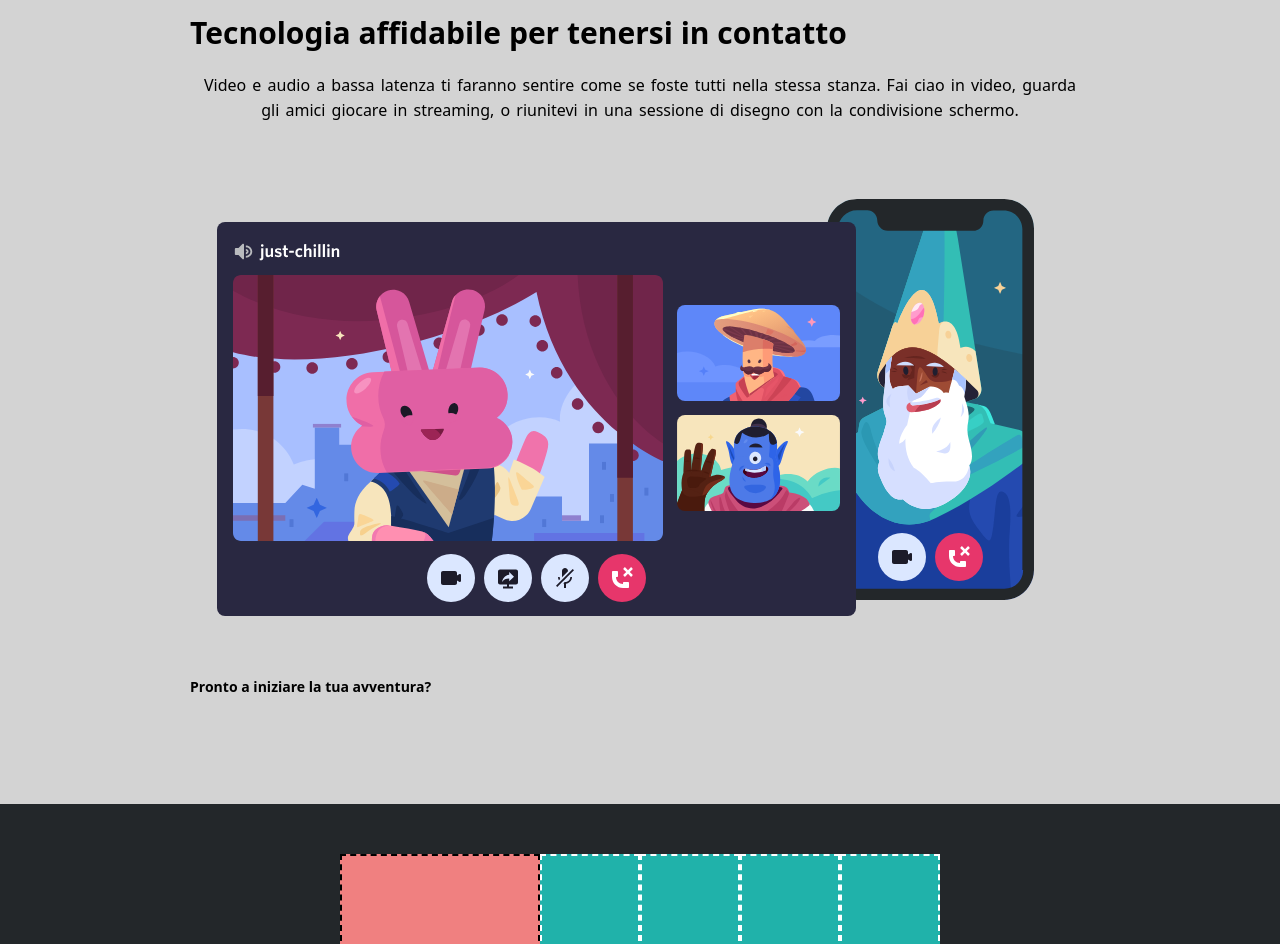
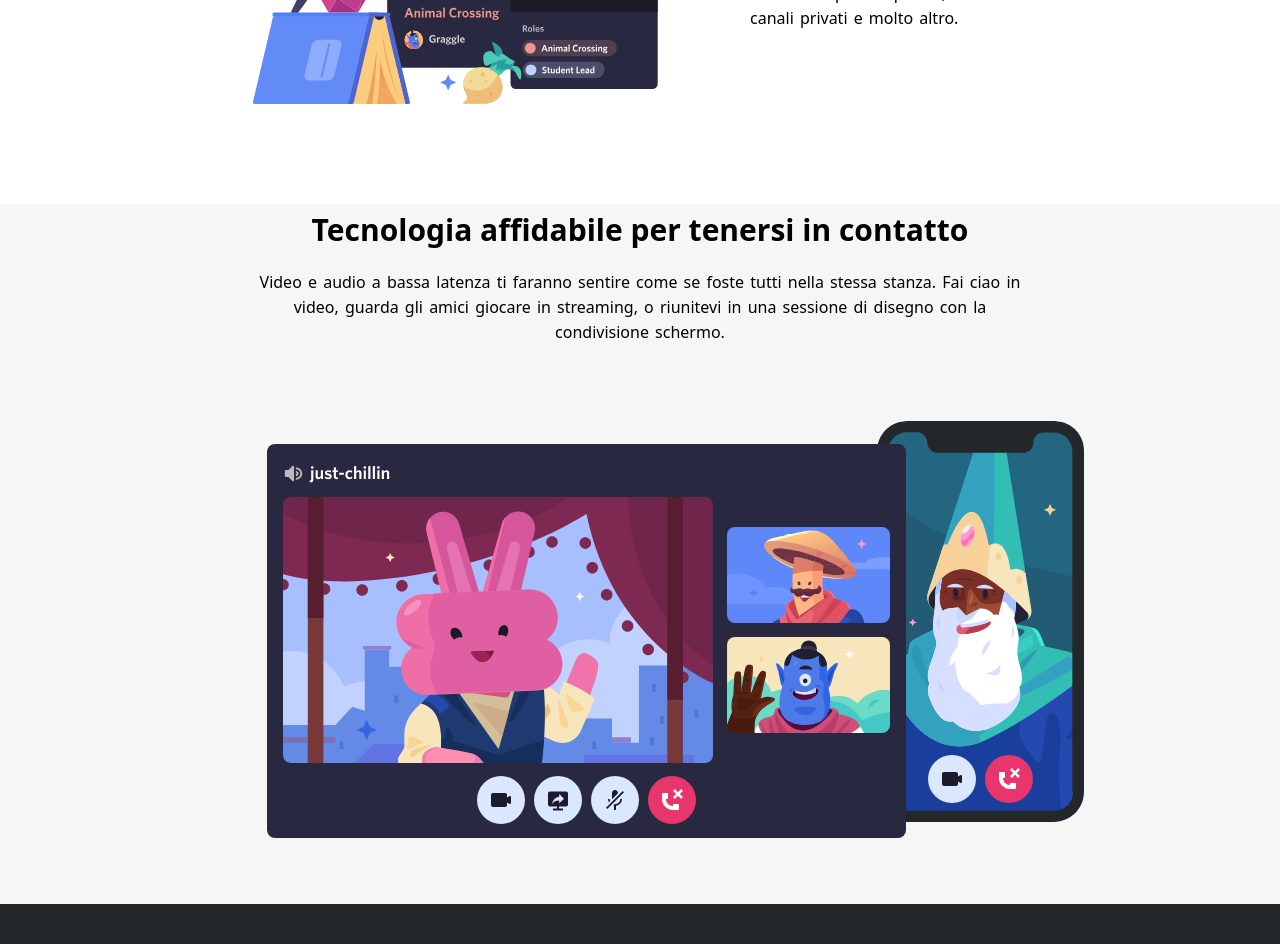
Before and after one commit to maricamola/htmlcss-discord, a plain HTML site: page index.html in a window 1280 px wide. Shown: the part 1856-2800 px from the top of the page. Drawn offline with Linux system fonts and the light colour scheme.

Commit message:
[second commit]

```diff
--- a/CSS/style.css
+++ b/CSS/style.css
@@ -25,15 +25,36 @@ header{
   padding-top: 20px;
 }
 
+h1{
+  font-size: 30px;
+}
+
+p{
+  font-size: 16px;
+  padding: 20px 10px;
+  word-spacing: 2px;
+  line-height: 25px;
+}
+
+h1 p{
+  color: white
+}
+
 .bottone{
   padding: 10px 20px;
   margin: 0px 15px;
   border-radius: 20px;
-  text-decoration: none;
   font-size: 16px;
-  text-decoration: none;
   background-color: white;
 }
+
+.bottone a{
+  text-decoration: none;
+  color: black;
+}
+
+
+/*MAIN*/
 
 .intestazione{
   display: flex;
@@ -46,22 +67,6 @@ header{
 .logo{
   padding-right: 50px;
   background-size: cover;
-}
-
-
-h1{
-  font-size: 30px;
-}
-
-p{
-  font-size: 16px;
-  padding: 20px 10px;
-  word-spacing: 2px;
-  line-height: 25px;
-}
-
-h1 p{
-  color: black
 }
 
 
@@ -112,13 +117,14 @@ nav ul li a:hover{
 
 .sectionstudy ,
 .sectionvoice ,
-.sectioncoach {
+.sectioncoach ,
+.lastsection {
   display: flex;
   justify-content: center;
   align-items: center;
   flex-wrap: wrap;
   background-color:#FFFFFF;
-  height: 400px;
+  height: 500px;
 }
 
 .img-study{
@@ -136,27 +142,22 @@ nav ul li a:hover{
   width: 300px;
 }
 
-.sectionvoice{
-  background-color: #D3D3D3;
+.sectionvoice,
+.lastsection {
+  background-color: #F6F6F6;
 }
 
 .lastsection{
+  height: 700px;
+}
+
+.presentazione-big{
   display: flex;
   justify-content: center;
-  align-items: center;
-  flex-wrap: wrap;
-  background-color:#D3D3D3;
-  height: 900px;
-}
-
-.ultimaimg{
-  display: flex;
-  justify-content: center;
-  align-items: flex-start;
   flex-direction: column;
-  height: 700px;
-  width: 900px;
   text-align: center;
+  width: 800px;
+  height: 500px;
 }
 
 
@@ -214,3 +215,13 @@ nav ul li a:hover{
   border: 2px dashed black;
   background-color: #FFB6C1;
 }
+
+.ultimo-bottone{
+  padding: 10px 20px;
+  margin: 0px 15px;
+  border-radius: 20px;
+  text-decoration: none;
+  font-size: 16px;
+  background-color: #8EA1E1;
+  color: white;
+}
--- a/index.html
+++ b/index.html
@@ -78,19 +78,12 @@
     </div>
 
     <div class="lastsection">
-
-      <div class="ultimaimg">
+      <aside class="presentazione-big">
         <h1>Tecnologia affidabile per tenersi in contatto</h1>
-
         <p>Video e audio a bassa latenza ti faranno sentire come se foste tutti nella stessa stanza. Fai ciao in video, guarda gli amici giocare in streaming, o riunitevi in una sessione di disegno con la condivisione schermo.</p>
-
-        <div class="imgbig"><img src="img/item4-big.svg" alt="item4"></div>
-
-        <span><h3>Pronto a iniziare la tua avventura?</h3></span>
-
-
-        </div>
-      </div>
+        <div class="img-big"><img src="img/item4-big.svg" alt="item4"></div>
+      </aside>
+    </div>
 
 
 
```
